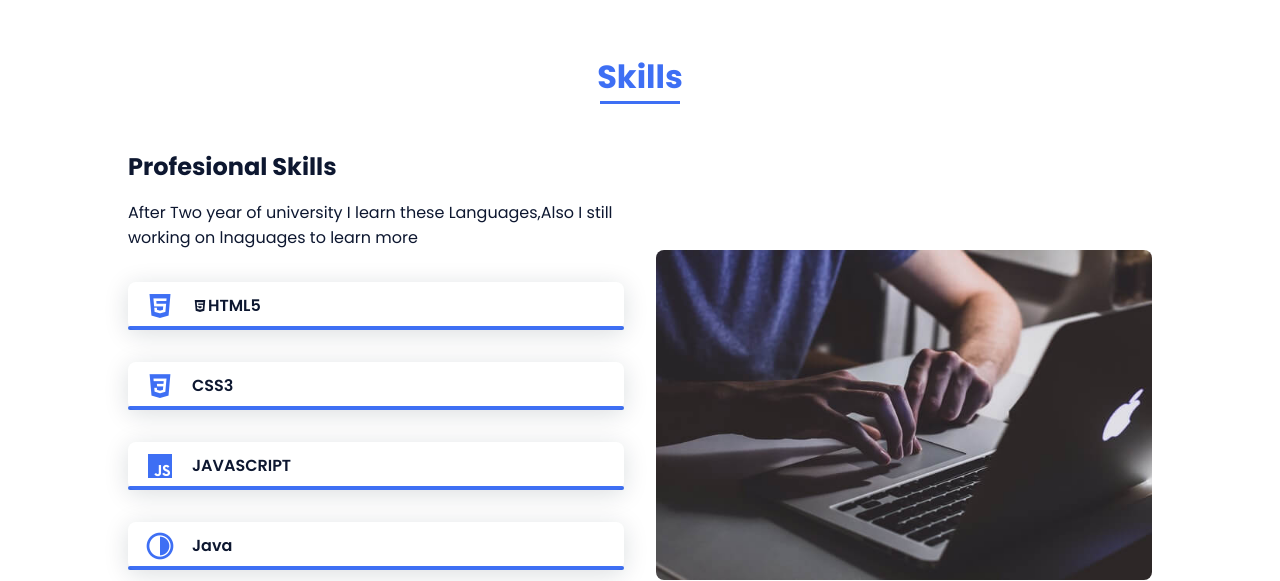
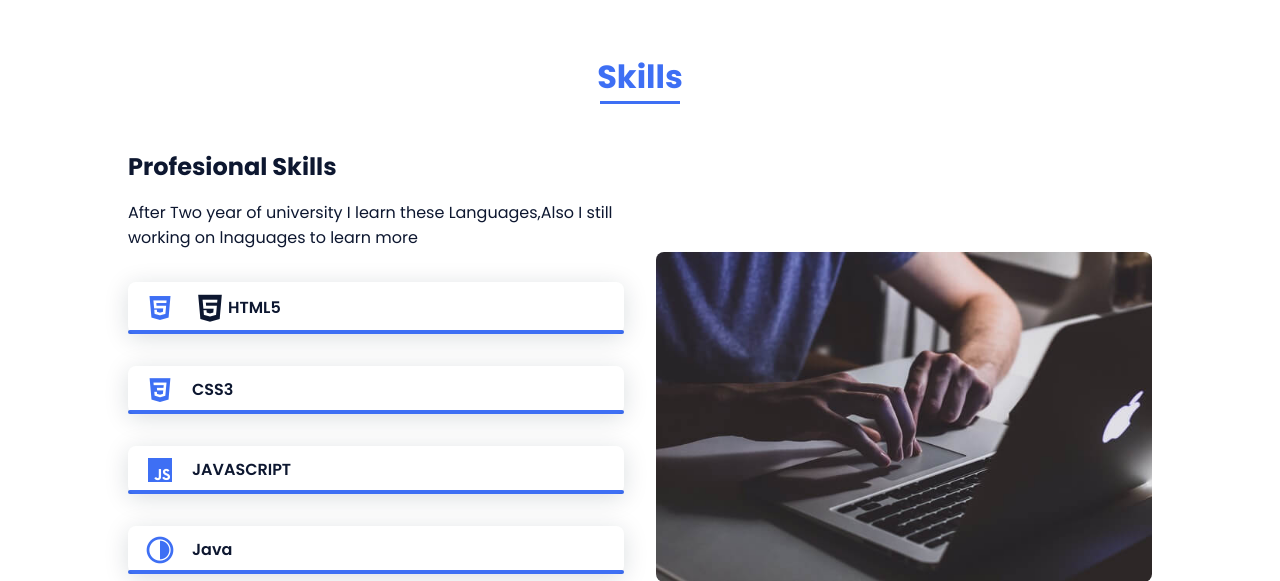
Before and after one commit to Jaliya98/Jaliya98, a PHP site: page / in a window 1280 px wide. Shown: the part 1364-1945 px from the top of the page. Run offline with PHP 8.4, Linux system fonts and the light colour scheme.

Commit message:
change icon size

```diff
--- a/index.php
+++ b/index.php
@@ -94,7 +94,7 @@
                         <div class="skills__data">
                             <div class="skills__names">
                                 <i class='bx bxl-html5 skills__icon'></i>
-                                <i class='bx bxl-html5'></i>
+                                <i class='bx bxl-html5 bx-md'></i>
                                 <span class="skills__name">HTML5</span>
                             </div>
                             <div class="skills__bar skills__html">
```
